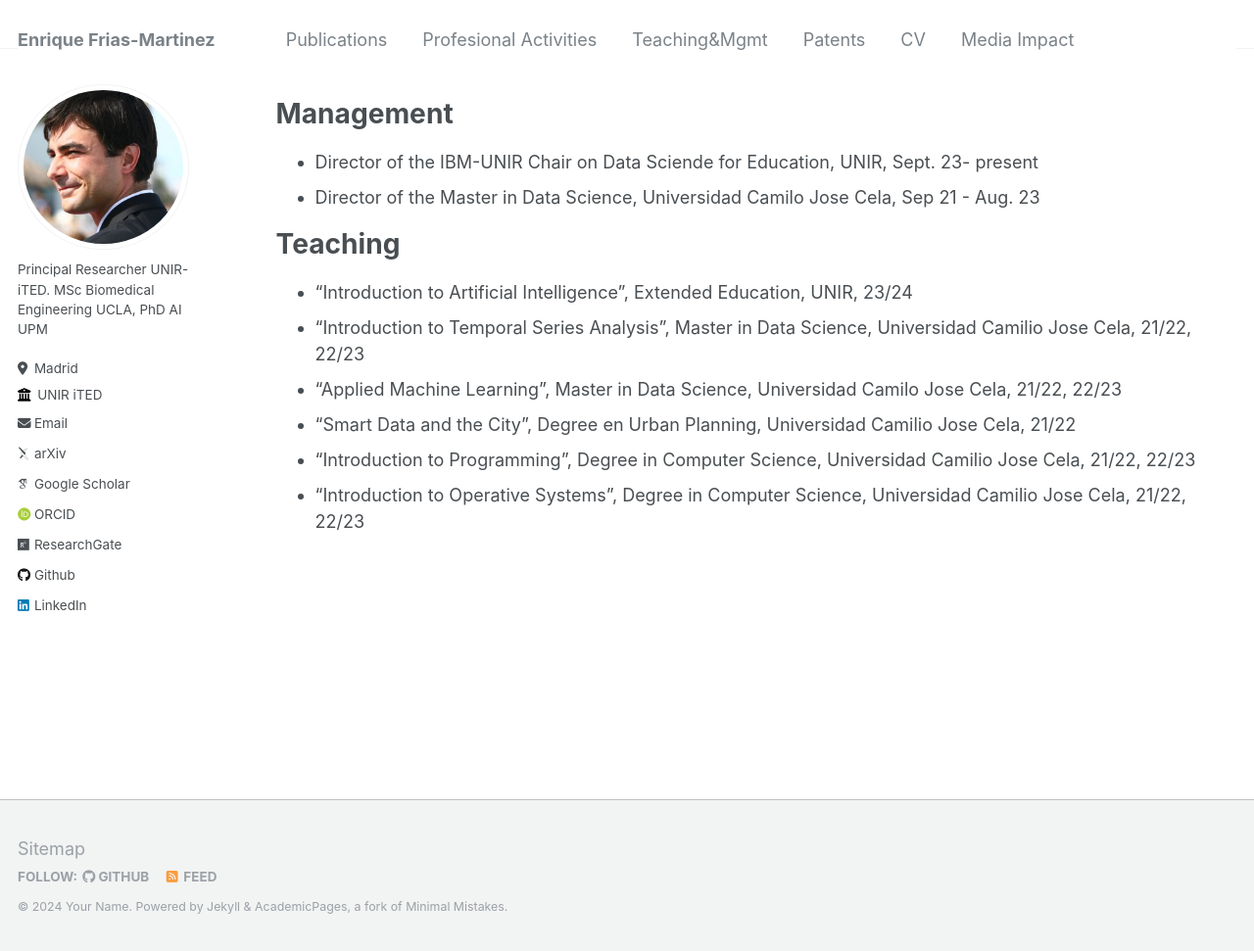
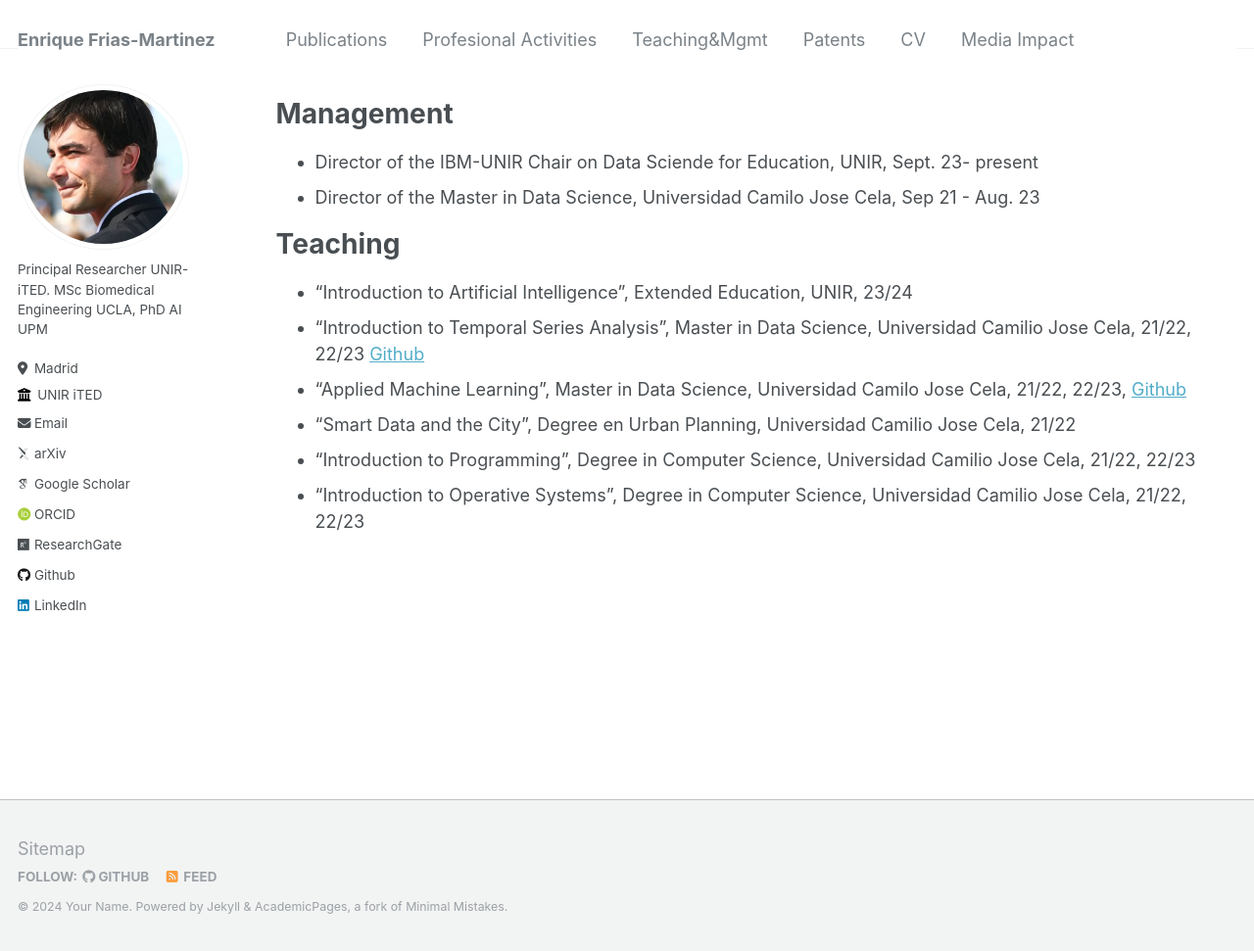
Before and after one commit to ENriqueFRiasM/enriquefriasm.github.io, a Jekyll site: the page built from _pages/teaching.md, in a window 1280 px wide and 971 px high. Shown: the whole window at 98% size. Built offline with Jekyll 4.4.1, drawn with Linux system fonts in a browser that asks for light colours; some web fonts are replaced.

Commit message:
Update teaching.md

```diff
--- a/_pages/teaching.md
+++ b/_pages/teaching.md
@@ -11,8 +11,8 @@ author_profile: true
 
 # Teaching
 * "Introduction to Artificial Intelligence", Extended Education, UNIR, 23/24
-* "Introduction to Temporal Series Analysis", Master in Data Science, Universidad Camilio Jose Cela, 21/22, 22/23
-* "Applied Machine Learning", Master in Data Science, Universidad Camilo Jose Cela, 21/22, 22/23
+* "Introduction to Temporal Series Analysis", Master in Data Science, Universidad Camilio Jose Cela, 21/22, 22/23 [Github](https://github.com/ENriqueFRiasM/NotebooksAST)
+* "Applied Machine Learning", Master in Data Science, Universidad Camilo Jose Cela, 21/22, 22/23, [Github](https://github.com/ENriqueFRiasM/NoteBooks-AML)
 * "Smart Data and the City", Degree en Urban Planning, Universidad Camilio Jose Cela, 21/22
 * "Introduction to Programming", Degree in Computer Science, Universidad Camilio Jose Cela, 21/22, 22/23
 * "Introduction to Operative Systems", Degree in Computer Science, Universidad Camilio Jose Cela, 21/22, 22/23
```
